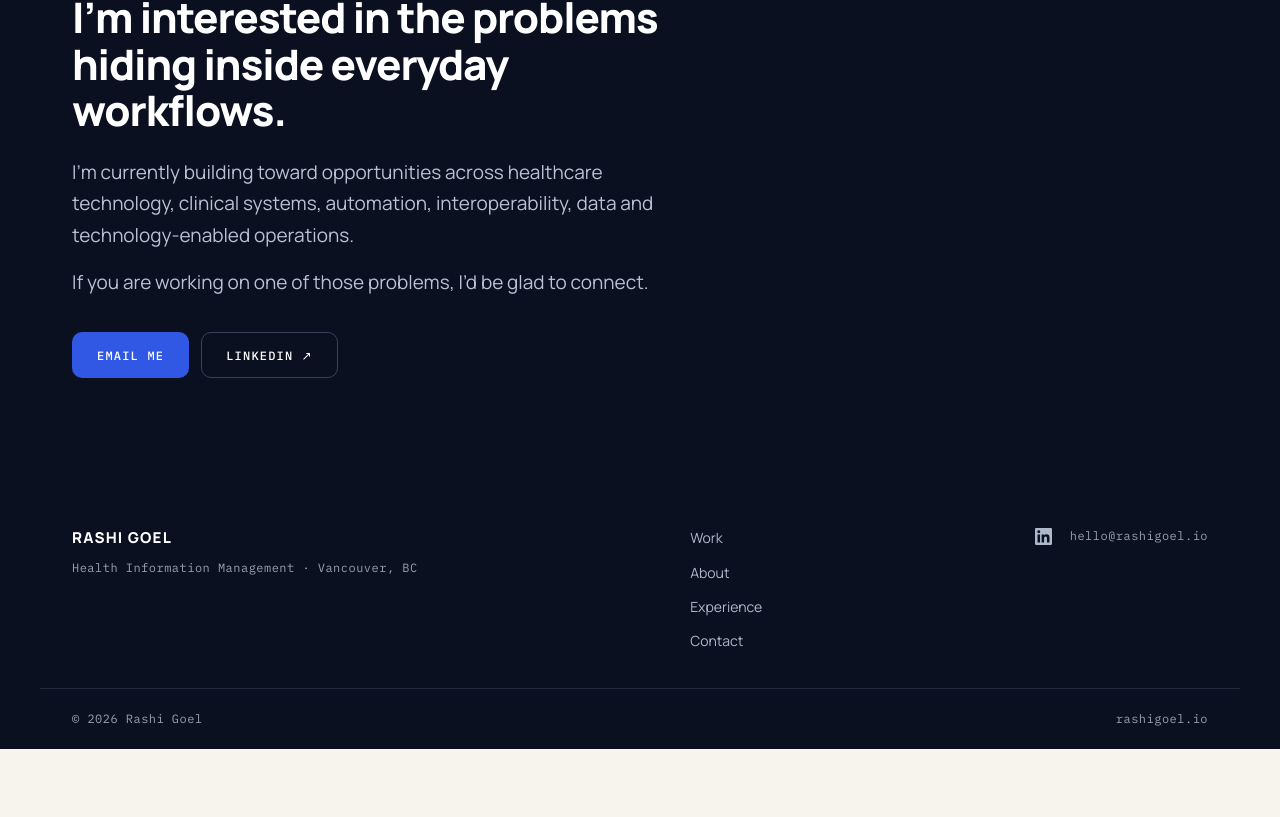
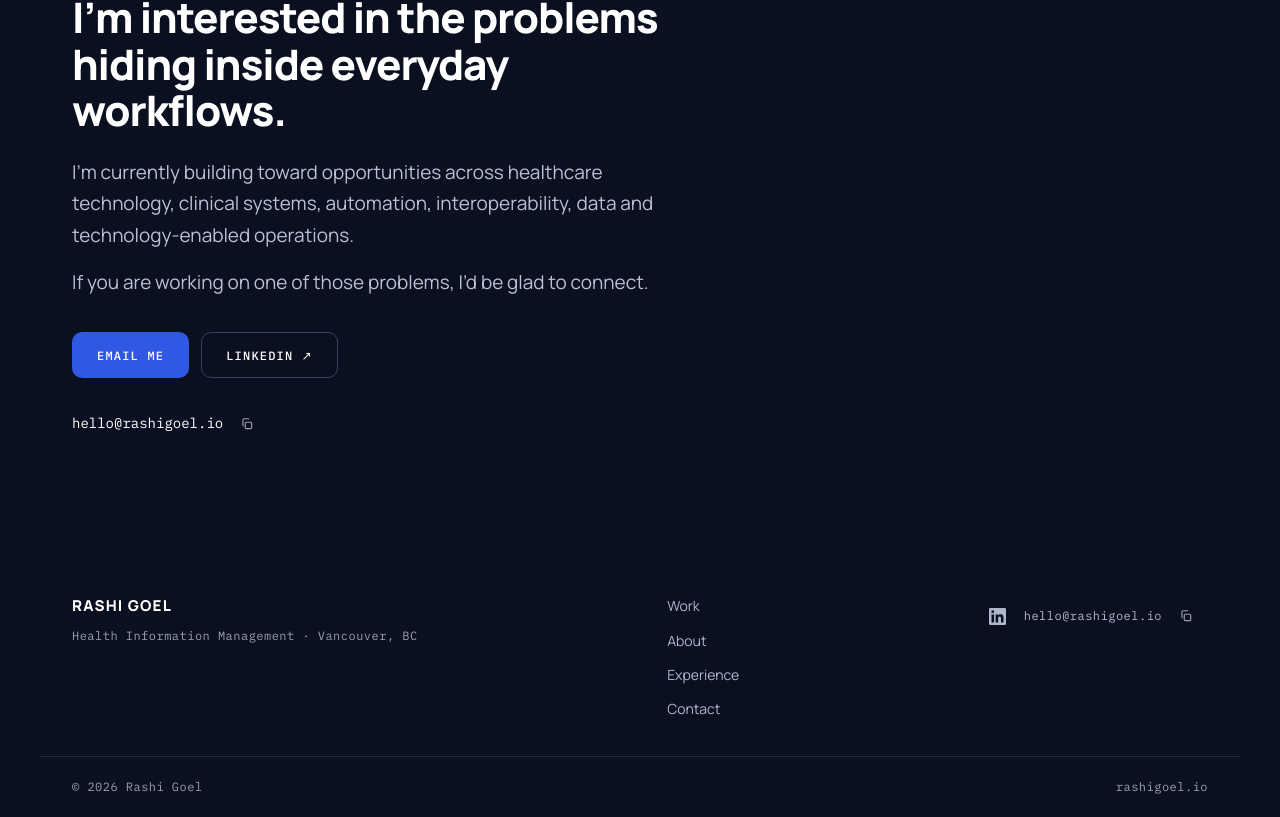
Before and after one commit to rashixgoel/rashigoel-portfolio, a Next.js app: page / in a window 1280 px wide. Shown: the part 8748-9565 px from the top of the page. Before the commit the page ends 9497 px from the top, so only its background shows below. Built offline with nearby package versions, Linux system fonts and the light colour scheme.

Commit message:
Update portfolio content

```diff
--- a/src/app/contact/page.tsx
+++ b/src/app/contact/page.tsx
@@ -1,8 +1,10 @@
 import type { Metadata } from "next";
 import Link from "next/link";
 import Reveal from "@/components/Reveal";
+import EmailLink from "@/components/EmailLink";
 import { Eyebrow } from "@/components/ui";
 import { LinkedInIcon } from "@/components/icons";
+import { CONTACT_EMAIL, CONTACT_MAILTO } from "@/lib/projects";
 
 export const metadata: Metadata = {
   title: "Contact — Rashi Goel",
@@ -39,19 +41,22 @@ export default function ContactPage() {
         <div className="wrap">
           <Reveal>
             <div className="grid-2" style={{ maxWidth: "760px" }}>
-              <a
-                href="mailto:hello@rashigoel.io"
-                className="card card-hover"
-                style={{ textDecoration: "none", display: "block" }}
-              >
+              {/* A div, not an anchor: the copy button cannot be nested inside
+                  a link without the link swallowing its click. */}
+              <div className="card card-hover">
                 <p className="cap-h">Email</p>
-                <p style={{ fontSize: "17px", fontWeight: 700, marginBottom: "6px" }}>
-                  hello@rashigoel.io
-                </p>
-                <p className="mono" style={{ color: "var(--blue)" }}>
+                <div style={{ fontSize: "17px", fontWeight: 700, marginBottom: "2px" }}>
+                  <EmailLink />
+                </div>
+                <a
+                  href={CONTACT_MAILTO}
+                  className="mono"
+                  style={{ color: "var(--blue)", textDecoration: "none" }}
+                  aria-label={`Email Rashi Goel at ${CONTACT_EMAIL}`}
+                >
                   Send a message →
-                </p>
-              </a>
+                </a>
+              </div>
 
               <a
                 href="https://www.linkedin.com/in/-rashi-goel/"
--- a/src/app/experience/page.tsx
+++ b/src/app/experience/page.tsx
@@ -2,7 +2,7 @@ import type { Metadata } from "next";
 import Link from "next/link";
 import Reveal from "@/components/Reveal";
 import { Arrow, BList, Eyebrow, Tags } from "@/components/ui";
-import { CONTACT_MAILTO } from "@/lib/projects";
+import { CONTACT_EMAIL, CONTACT_MAILTO } from "@/lib/projects";
 
 export const metadata: Metadata = {
   title: "Experience — Rashi Goel",
@@ -129,7 +129,11 @@ export default function ExperiencePage() {
           </p>
 
           <div className="hero-btns btn-row-stack">
-            <a href={CONTACT_MAILTO} className="btn btn-primary">
+            <a
+              href={CONTACT_MAILTO}
+              className="btn btn-primary"
+              aria-label={`Email Rashi Goel at ${CONTACT_EMAIL}`}
+            >
               Email me
             </a>
             <Link href="/#work" className="btn btn-ghost">
--- a/src/app/globals.css
+++ b/src/app/globals.css
@@ -710,6 +710,69 @@ a { color: inherit; }
 .pcard-body { padding: 40px; }
 .pcard.is-reversed .pcard-media { order: -1; border-left: 0; border-right: 1px solid var(--border); }
 
+/* ─────────── Email address + copy fallback ─────────── */
+.email-line {
+  position: relative;
+  display: inline-flex;
+  align-items: center;
+  gap: 2px;
+  flex-wrap: wrap;
+}
+.email-addr {
+  font-family: var(--mono);
+  font-size: inherit;
+  color: inherit;
+  text-decoration: none;
+  border-bottom: 1px solid transparent;
+  padding-block: 4px;
+  transition: color .18s ease, border-color .18s ease;
+}
+.email-addr:hover { color: var(--blue); border-bottom-color: var(--blue); }
+.on-dark .email-addr:hover { color: #fff; border-bottom-color: #fff; }
+
+.email-copy {
+  display: inline-flex;
+  align-items: center;
+  justify-content: center;
+  width: 40px;
+  height: 40px;
+  flex-shrink: 0;
+  padding: 0;
+  border: 0;
+  background: none;
+  color: var(--grey);
+  cursor: pointer;
+  border-radius: 8px;
+  transition: color .18s ease, background-color .18s ease;
+}
+.email-copy:hover { color: var(--blue); background: rgba(49,87,229,.09); }
+.on-dark .email-copy { color: var(--grey-light); }
+.on-dark .email-copy:hover { color: #fff; background: rgba(255,255,255,.1); }
+
+/* Absolutely positioned so showing "Copied" never shifts or pads the layout. */
+.email-status {
+  position: absolute;
+  top: calc(100% - 4px);
+  right: 0;
+  font-family: var(--mono);
+  font-size: 10.5px;
+  letter-spacing: 0.1em;
+  text-transform: uppercase;
+  color: var(--blue);
+  line-height: 1;
+  white-space: nowrap;
+  pointer-events: none;
+  opacity: 0;
+  transition: opacity .15s ease;
+}
+.email-status.is-on { opacity: 1; }
+.on-dark .email-status { color: #93A8FF; }
+
+/* Comfortable tap target on touch devices */
+@media (hover: none) {
+  .email-copy { width: 44px; height: 44px; }
+}
+
 /* ─────────── Project card CTAs ─────────── */
 .cta-row {
   display: flex;
--- a/src/app/page.tsx
+++ b/src/app/page.tsx
@@ -4,8 +4,9 @@ import Image from "next/image";
 import Link from "next/link";
 import Reveal from "@/components/Reveal";
 import Shot from "@/components/Shot";
+import EmailLink from "@/components/EmailLink";
 import { shots } from "@/lib/shots";
-import { projectLinks, CONTACT_MAILTO } from "@/lib/projects";
+import { projectLinks, CONTACT_EMAIL, CONTACT_MAILTO } from "@/lib/projects";
 import { Arrow, BList, Eyebrow, Metrics, Tags } from "@/components/ui";
 
 export const metadata: Metadata = {
@@ -723,7 +724,11 @@ export default function HomePage() {
               </p>
 
               <div className="hero-btns btn-row-stack">
-                <a href={CONTACT_MAILTO} className="btn btn-primary">
+                <a
+                  href={CONTACT_MAILTO}
+                  className="btn btn-primary"
+                  aria-label={`Email Rashi Goel at ${CONTACT_EMAIL}`}
+                >
                   Email me
                 </a>
                 <a
@@ -735,6 +740,10 @@ export default function HomePage() {
                   LinkedIn <span aria-hidden="true">↗</span>
                 </a>
               </div>
+
+              <div style={{ marginTop: "24px", fontSize: "14px" }}>
+                <EmailLink />
+              </div>
             </div>
           </Reveal>
         </div>
--- /dev/null
+++ b/src/components/EmailLink.tsx
@@ -0,0 +1,106 @@
+"use client";
+
+import { useEffect, useRef, useState } from "react";
+import { CONTACT_EMAIL, CONTACT_MAILTO } from "@/lib/projects";
+
+function CopyIcon() {
+  return (
+    <svg width="14" height="14" viewBox="0 0 24 24" fill="none" aria-hidden="true">
+      <rect x="9" y="9" width="11" height="11" rx="2" stroke="currentColor" strokeWidth="2" />
+      <path
+        d="M5 15V5a2 2 0 0 1 2-2h8"
+        stroke="currentColor"
+        strokeWidth="2"
+        strokeLinecap="round"
+      />
+    </svg>
+  );
+}
+
+function CheckIcon() {
+  return (
+    <svg width="14" height="14" viewBox="0 0 24 24" fill="none" aria-hidden="true">
+      <path
+        d="M4 12.5 9.5 18 20 7"
+        stroke="currentColor"
+        strokeWidth="2.4"
+        strokeLinecap="round"
+        strokeLinejoin="round"
+      />
+    </svg>
+  );
+}
+
+async function copyToClipboard(text: string) {
+  try {
+    await navigator.clipboard.writeText(text);
+    return true;
+  } catch {
+    // Clipboard API needs a secure context; fall back for http / older browsers.
+    try {
+      const ta = document.createElement("textarea");
+      ta.value = text;
+      ta.setAttribute("readonly", "");
+      ta.style.position = "fixed";
+      ta.style.top = "0";
+      ta.style.opacity = "0";
+      document.body.appendChild(ta);
+      ta.select();
+      const ok = document.execCommand("copy");
+      document.body.removeChild(ta);
+      return ok;
+    } catch {
+      return false;
+    }
+  }
+}
+
+/**
+ * The address is a plain mailto anchor with no click handling, so the browser
+ * handles it natively. The copy button is the fallback for people with no
+ * default mail client configured.
+ */
+export default function EmailLink({ className = "" }: { className?: string }) {
+  const [copied, setCopied] = useState(false);
+  const timer = useRef<ReturnType<typeof setTimeout> | null>(null);
+
+  useEffect(
+    () => () => {
+      if (timer.current) clearTimeout(timer.current);
+    },
+    []
+  );
+
+  async function handleCopy() {
+    const ok = await copyToClipboard(CONTACT_EMAIL);
+    if (!ok) return;
+    setCopied(true);
+    if (timer.current) clearTimeout(timer.current);
+    timer.current = setTimeout(() => setCopied(false), 2000);
+  }
+
+  return (
+    <span className={`email-line ${className}`.trim()}>
+      <a
+        href={CONTACT_MAILTO}
+        className="email-addr"
+        aria-label={`Email Rashi Goel at ${CONTACT_EMAIL}`}
+      >
+        {CONTACT_EMAIL}
+      </a>
+
+      <button
+        type="button"
+        className="email-copy"
+        onClick={handleCopy}
+        aria-label={`Copy email address ${CONTACT_EMAIL} to clipboard`}
+      >
+        {copied ? <CheckIcon /> : <CopyIcon />}
+      </button>
+
+      <span className={`email-status${copied ? " is-on" : ""}`} role="status" aria-live="polite">
+        {copied ? "Copied" : ""}
+      </span>
+    </span>
+  );
+}
--- a/src/components/Footer.tsx
+++ b/src/components/Footer.tsx
@@ -1,4 +1,5 @@
 import Link from "next/link";
+import EmailLink from "@/components/EmailLink";
 import { LinkedInIcon } from "@/components/icons";
 
 export default function Footer() {
@@ -26,9 +27,7 @@ export default function Footer() {
           >
             <LinkedInIcon size={17} />
           </a>
-          <a href="mailto:hello@rashigoel.io" className="mono">
-            hello@rashigoel.io
-          </a>
+          <EmailLink className="mono" />
         </div>
       </div>
 
```
